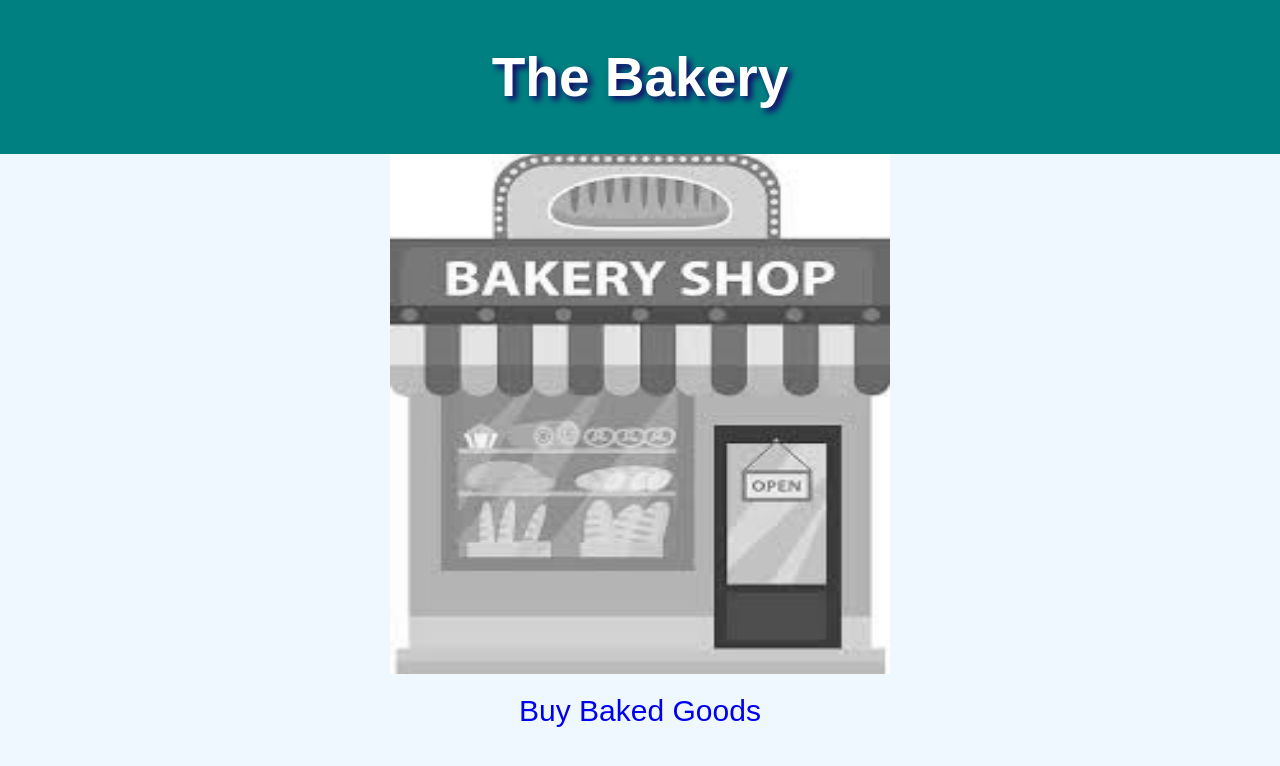
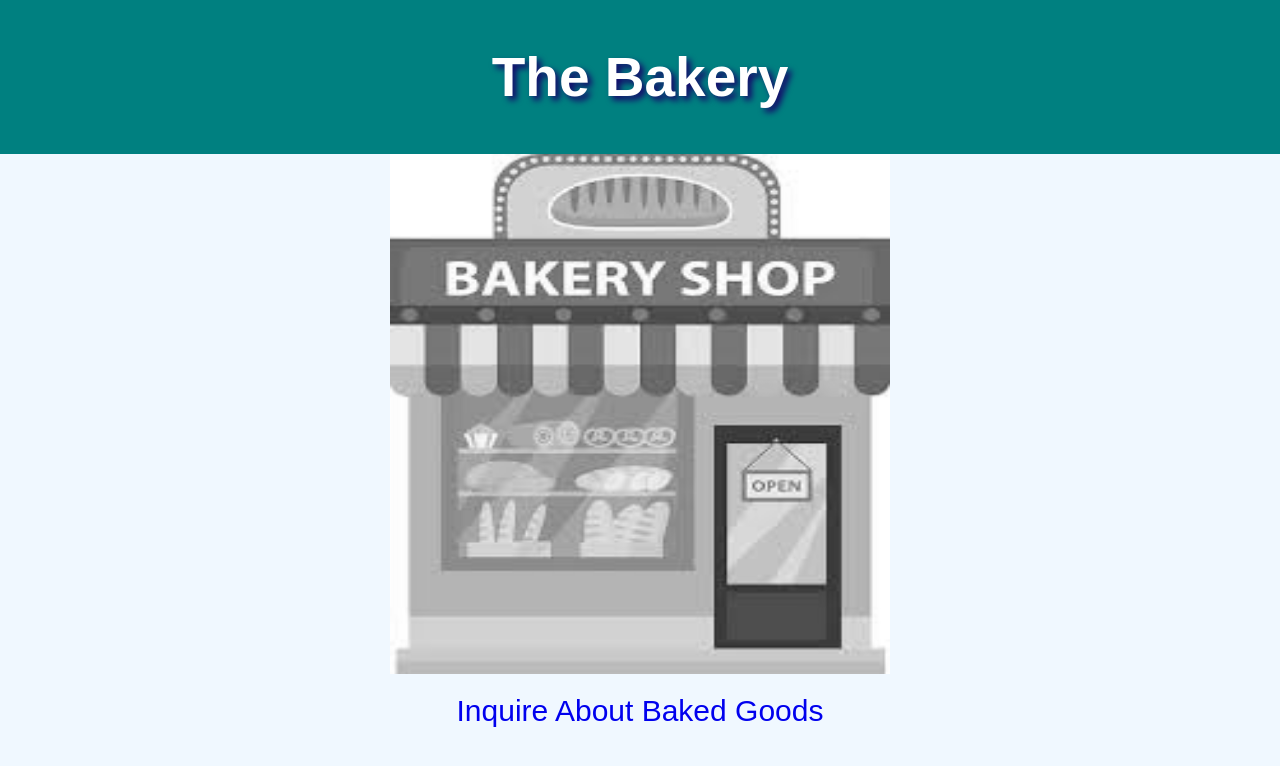
Before and after one commit to fionaochs/Products, a plain HTML site: page index.html in a window 1280 px wide. Drawn offline with Linux system fonts and the light colour scheme.

Commit message:
testing, css, rendering

```diff
--- a/index.html
+++ b/index.html
@@ -19,7 +19,7 @@
             <img class="bakeryImg" src="./assets/bakery2.png">
         </p>
         <p>
-            <a id="buy" href="products">Buy Baked Goods</a>
+            <a id="buy" href="products">Inquire About Baked Goods</a>
         </p>
 
     </main>
```
